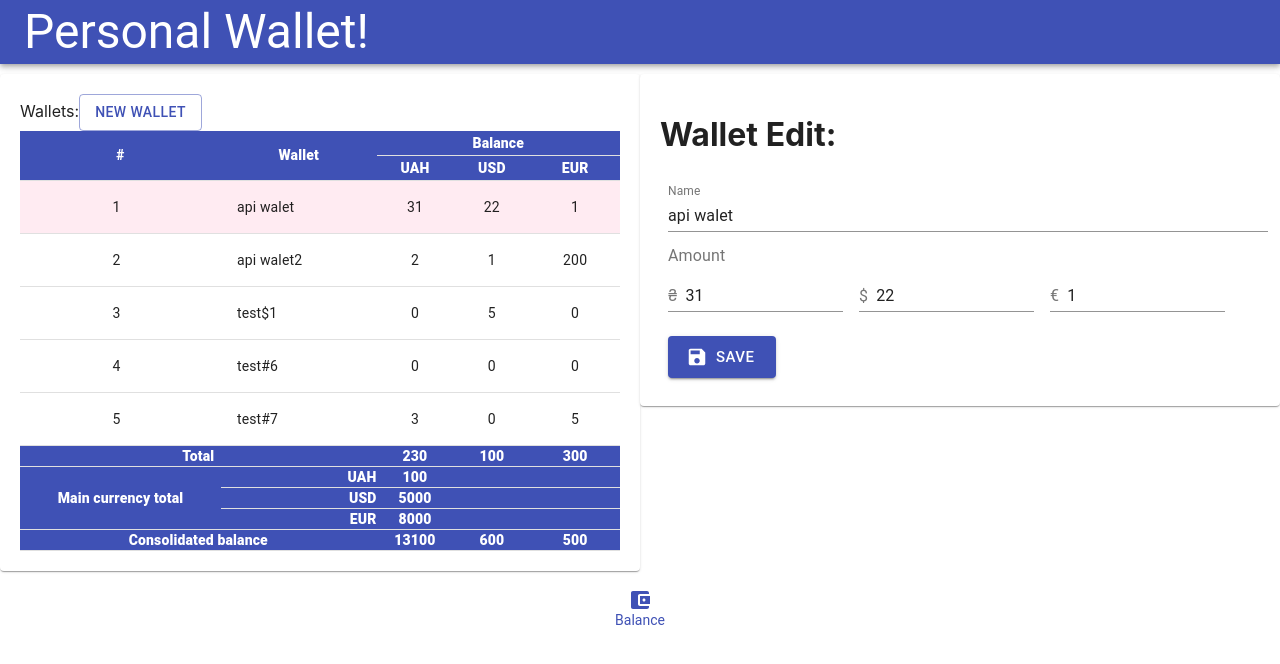
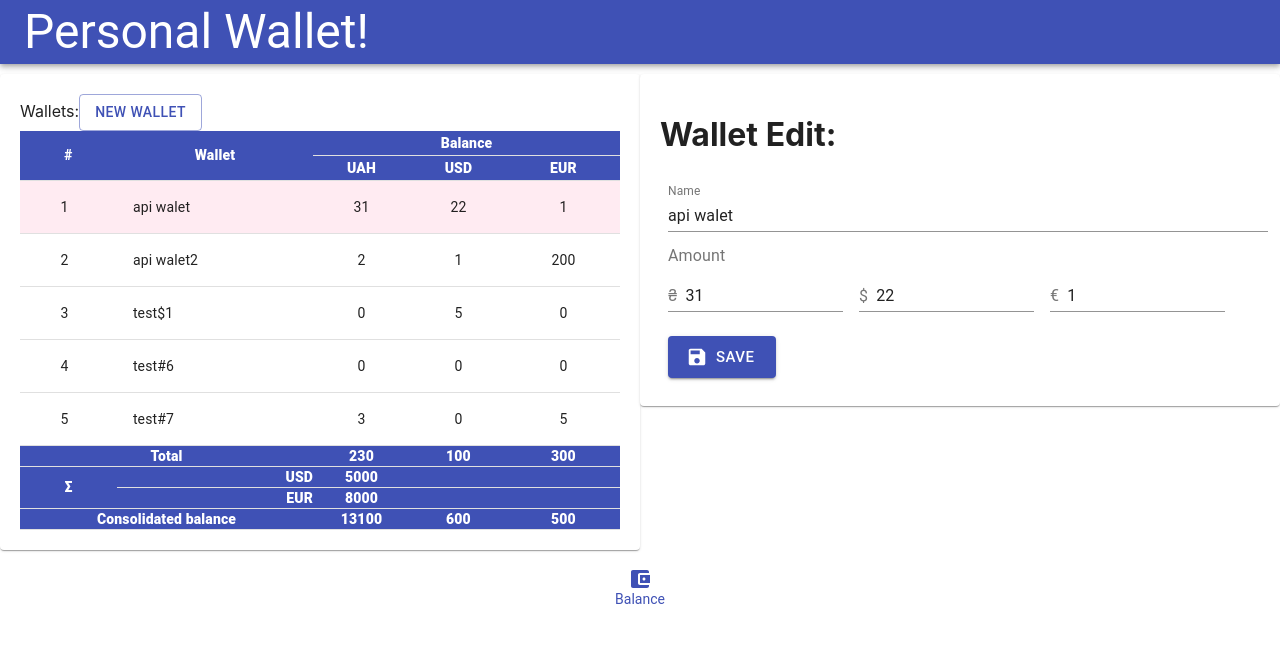
Before and after one commit to mvLaboratory/walletDemo, a React (Create React App) app: page / in a window 1280 px wide. Shown: the top 664 px of the page. Built offline with nearby package versions, Linux system fonts and the light colour scheme; data requests are answered from the project's data file.

Commit message:
columns size fix

```diff
--- a/mockDb.json
+++ b/mockDb.json
@@ -83,10 +83,6 @@
     ],
     "mainCurrencyBalance": [
       {
-        "rootCurrency": 1,
-        "value": 100
-      },
-      {
         "rootCurrency": 2,
         "value": 5000
       },
--- a/src/Components/Balance/BalanceTable/BalanceTableSummary.js
+++ b/src/Components/Balance/BalanceTable/BalanceTableSummary.js
@@ -14,7 +14,6 @@ function BalanceTableSummary( {currencyList, balanceSummary} ) {
     }
   }));
   const classes = useStyles();
-
   const renderBalanceTableCell = (text, align = "center", colSpan = 1, rowSpan = 1) => {
     return(
       <TableCell
@@ -53,7 +52,7 @@ function BalanceTableSummary( {currencyList, balanceSummary} ) {
   const renderMainCurrencySummaryRow = (rowData, shouldRenderTitle) => {
     return (
       <TableRow>
-        { shouldRenderTitle && renderBalanceTableCell("Main currency total", "center", 1, 3) }
+        { shouldRenderTitle && renderBalanceTableCell("Σ", "center", 1, (currencyList.length - 1)) }
         { renderBalanceTableCell(getCurrencyInfo(rowData.rootCurrency, currencyList).name, "right") }
         {currencyList.map(currency =>
           renderBalanceTableCell(currency.isMain ? rowData.value : "")
--- a/src/Components/Balance/WalletsList.js
+++ b/src/Components/Balance/WalletsList.js
@@ -2,6 +2,7 @@ import React from "react";
 import NewWalletDialog from "./NewWalletDialog.js"
 import BalanceTableHeader from "./BalanceTable/BalanceTableHeader.js"
 import BalanceTableSummary from "./BalanceTable/BalanceTableSummary.js"
+import { makeStyles } from '@material-ui/core/styles';
 import { Paper, Table, TableBody, TableCell, TableRow} from '@material-ui/core'
 
 class WalletsList extends React.Component {
```
